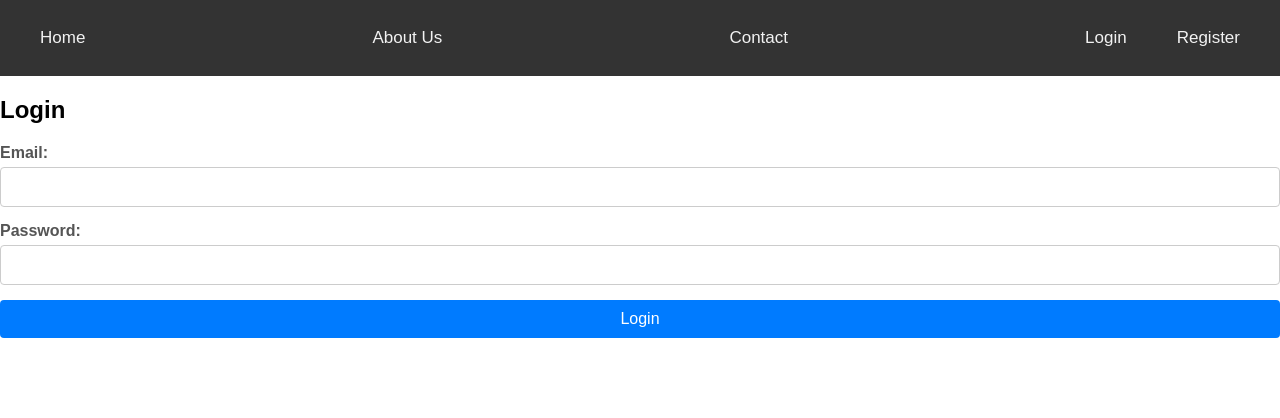
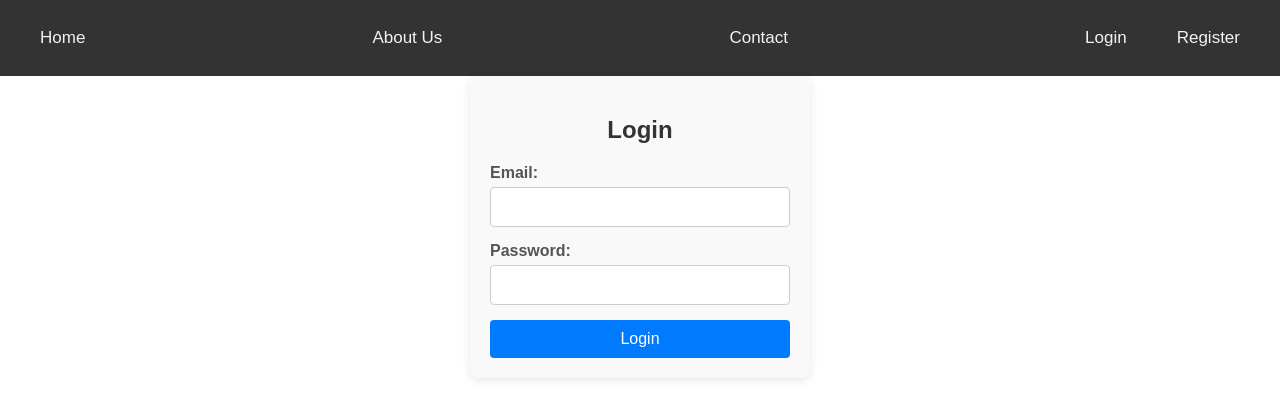
Before and after one commit to tmgnisc/Learning-Mern, a React (Vite) app in the folder client/: page /login in a window 1280 px wide. Shown: the top 418 px of the page. Built offline with nearby package versions, Linux system fonts and the light colour scheme.

Commit message:
added css

```diff
--- a/client/src/Pages/Login.jsx
+++ b/client/src/Pages/Login.jsx
@@ -1,4 +1,5 @@
 import React, { useState } from 'react';
+import "../Styles/login.css"
 
 const Login = () =>{
   const [formValues, setFormValues] = useState({
--- /dev/null
+++ b/client/src/Styles/login.css
@@ -0,0 +1,57 @@
+.login-form {
+    width: 300px;
+    margin: 0 auto;
+    padding: 20px;
+    background-color: #f9f9f9;
+    border-radius: 8px;
+    box-shadow: 0 2px 10px rgba(0, 0, 0, 0.1);
+  }
+
+  .login-form h2 {
+    text-align: center;
+    margin-bottom: 20px;
+    font-size: 24px;
+    color: #333;
+  }
+
+  .form-group {
+    margin-bottom: 15px;
+  }
+
+  .form-group label {
+    display: block;
+    margin-bottom: 5px;
+    font-weight: bold;
+    color: #555;
+  }
+
+  .form-group input {
+    width: 100%;
+    padding: 10px;
+    font-size: 16px;
+    border: 1px solid #ccc;
+    border-radius: 4px;
+    box-sizing: border-box;
+  }
+
+  .form-group input:focus {
+    border-color: #66afe9;
+    outline: none;
+    box-shadow: 0 0 8px rgba(102, 175, 233, 0.6);
+  }
+
+  button[type="submit"] {
+    width: 100%;
+    padding: 10px;
+    background-color: #28a745;
+    color: white;
+    font-size: 16px;
+    border: none;
+    border-radius: 4px;
+    cursor: pointer;
+    transition: background-color 0.3s ease;
+  }
+
+  button[type="submit"]:hover {
+    background-color: #218838;
+  }
```
